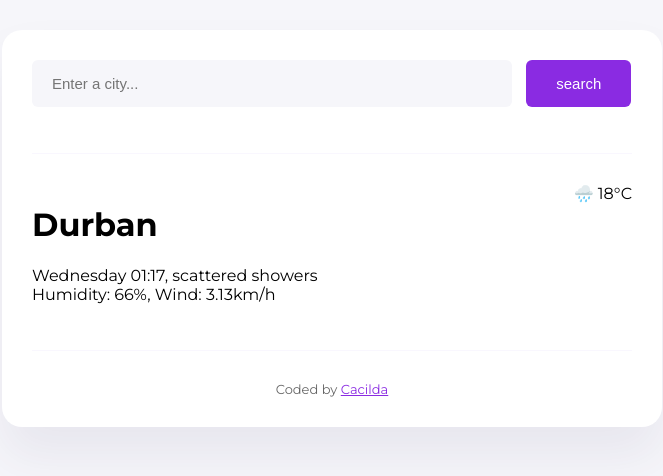
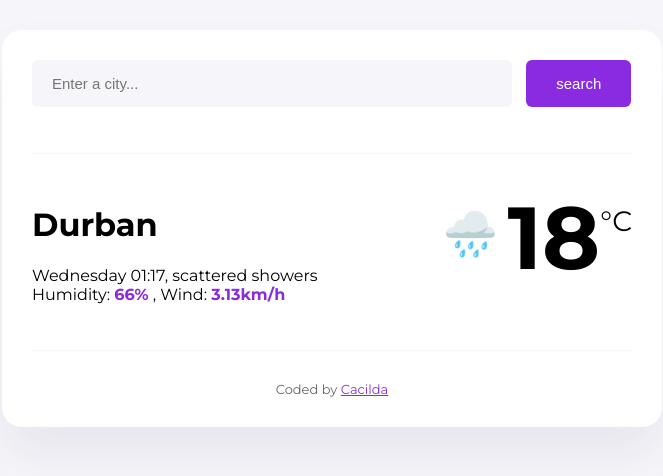
Before and after one commit to Cacy45/cacy-weather-app, a plain HTML site: page index.html in a window 1280 px wide. Shown: the whole page, without its empty margins (308-971 px from the left). Drawn offline with Linux system fonts and the light colour scheme.

Commit message:
completed css

```diff
--- a/index.html
+++ b/index.html
@@ -5,16 +5,24 @@
     <meta name="viewport" content="width=device-width, initial-scale=1.0" />
     <title>Weather App</title>
     <link rel="stylesheet" href="src/styles.css" />
-    <link rel="preconnect" href="https://fonts.googleapis.com">
-<link rel="preconnect" href="https://fonts.gstatic.com" crossorigin>
-<link href="https://fonts.googleapis.com/css2?family=Montserrat:ital,wght@0,100..900;1,100..900&display=swap" rel="stylesheet">
+    <link rel="preconnect" href="https://fonts.googleapis.com" />
+    <link rel="preconnect" href="https://fonts.gstatic.com" crossorigin />
+    <link
+      href="https://fonts.googleapis.com/css2?family=Montserrat:ital,wght@0,100..900;1,100..900&display=swap"
+      rel="stylesheet"
+    />
   </head>
   <body>
     <div class="weather-app">
       <header class="header">
         <form action="" class="search-form">
-        <input type="search" placeholder="Enter a city..." required  class="search-form-input"/>
-        <input type="submit" value="search" class="search-form-button"/>
+          <input
+            type="search"
+            placeholder="Enter a city..."
+            required
+            class="search-form-input"
+          />
+          <input type="submit" value="search" class="search-form-button" />
         </form>
       </header>
 
@@ -24,10 +32,14 @@
             <h1 class="current-city">Durban</h1>
             <p class="weather-deatils">
               Wednesday 01:17, scattered showers <br />
-            Humidity: 66%, Wind: 3.13km/h
+              Humidity: <strong>66%</strong> , Wind: <strong>3.13km/h</strong>
             </p>
           </div>
-        <div class="weather-temperature">🌧️ 18°C</div>
+          <div class="weather-container">
+          <div class="weather-icon">🌧️</div>
+          <div class="weather-temperature">18</div>
+          <div class="weather-unit">°C</div>
+        </div>
         </div>
       </main>
 
--- a/src/styles.css
+++ b/src/styles.css
@@ -47,6 +47,36 @@ a{
 
 }
 
+.weather-details{
+    margin:0;
+    font-size: 38px;
+    line-height: 48px;
+}
+
+.weather-details, strong{
+    color: blueviolet;
+}
+
+.weather-container{
+    display: flex;
+}
+
+.weather-temperature{
+    font-size: 88px;
+    margin-left: 10px;
+    font-weight: bold;
+}
+
+.weather-icon{
+    font-size: 44px;
+    margin-top: 22px;
+}
+
+.weather-unit{
+    margin-top: 20px;
+    font-size: 28px;
+}
+
 main{
     padding: 30px 0;
 }
```
Lines whose indentation alone changed are shown as unchanged.
